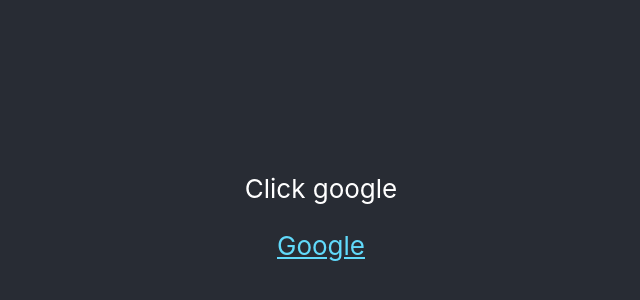
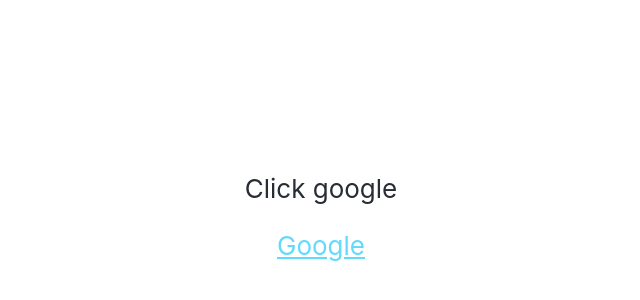
Before and after one commit to T3choH4ck3r/React, a React (Create React App) app: page / in a window 1280 px wide. Shown: the part 196-496 px from the top of the page, without its empty margins (319-959 px from the left). Built offline with nearby package versions, Linux system fonts and the light colour scheme.

Commit message:
Change Branch

```diff
--- a/src/App.css
+++ b/src/App.css
@@ -8,14 +8,14 @@
 }
 
 .App-header {
-  background-color: #282c34;
+  background-color: white;
   min-height: 100vh;
   display: flex;
   flex-direction: column;
   align-items: center;
   justify-content: center;
   font-size: calc(10px + 2vmin);
-  color: white;
+  color:  #282c34;
 }
 
 .App-link {
--- a/src/App.js
+++ b/src/App.js
@@ -7,7 +7,6 @@
     return (
       <div className="App">
         <header className="App-header">
-          {/* <img src={logo} className="App-logo" alt="logo" /> */}
           <p>
             Click google
           </p>
```
Also changed, not shown: 1 other file (tests, documents, lock files or other folders).
